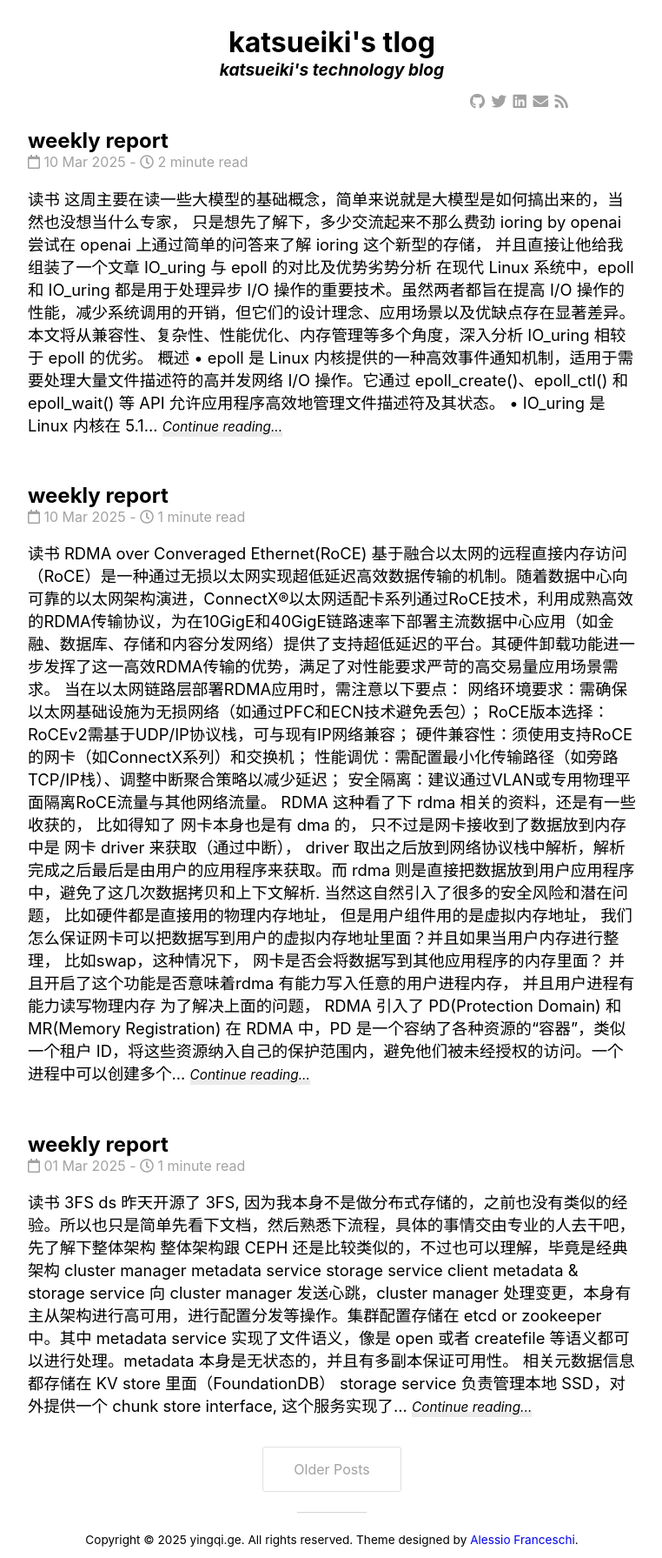
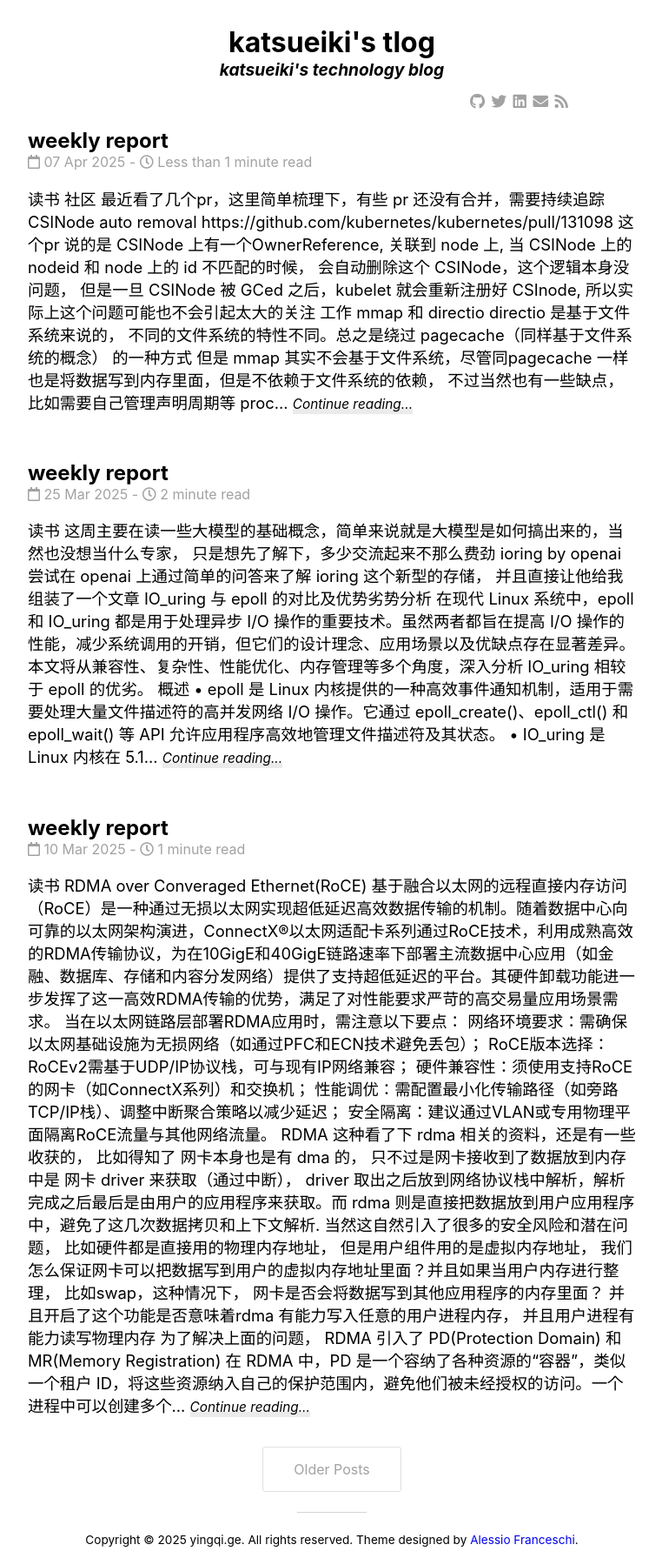
Before and after one commit to mowangdk/mowangdk.github.io, a Jekyll site: the page built from docs/index.html, in a window 1280 px wide. Shown: the whole page at 87% size, without its empty margins (258-1020 px from the left). Built offline with Jekyll 4.4.1, drawn with Linux system fonts in a browser that asks for light colours; nearby versions of some CDN libraries; the list of posts is cut into pages by our own code.

Commit message:
Add new logs

````diff
--- a/docs/_posts/2025-03-25-tech-report.markdown
+++ b/docs/_posts/2025-03-25-tech-report.markdown
@@ -1,7 +1,7 @@
 ---
 layout: post
 title:  "weekly report"
-date:   2025-03-10 22:30:08 +0800
+date:   2025-03-25 22:30:08 +0800
 categories: weeklyreport
 ---
 
--- /dev/null
+++ b/docs/_posts/2025-04-07-tech-report.markdown
@@ -0,0 +1,54 @@
+---
+layout: post
+title:  "weekly report"
+date:   2025-04-07 22:30:08 +0800
+categories: weeklyreport
+---
+
+
+# 读书
+
+# 社区
+
+最近看了几个pr，这里简单梳理下，有些 pr 还没有合并，需要持续追踪
+
+
+### CSINode auto removal
+
+https://github.com/kubernetes/kubernetes/pull/131098
+
+这个pr 说的是 CSINode 上有一个OwnerReference, 关联到 node 上, 当 CSINode 上的 nodeid 和 node 上的 id 不匹配的时候， 会自动删除这个 CSINode，这个逻辑本身没问题， 但是一旦 CSINode 被 GCed 之后，kubelet 就会重新注册好 CSInode, 所以实际上这个问题可能也不会引起太大的关注
+
+
+
+
+# 工作
+
+### mmap 和 directio
+
+directio 是基于文件系统来说的， 不同的文件系统的特性不同。总之是绕过 pagecache（同样基于文件系统的概念） 的一种方式
+但是 mmap 其实不会基于文件系统，尽管同pagecache 一样也是将数据写到内存里面，但是不依赖于文件系统的依赖， 不过当然也有一些缺点，比如需要自己管理声明周期等
+
+### proc process stack
+
+突然跟同事聊起了 proc 下面的stack是怎么获取的进程调用链路，因为这个stack 肯定是某一个cpu核在某个时刻运行的上下文，如果进程出现了卡顿，那么某个核多半会一直卡在某个stack这时候通过 proc 下面的虚拟文件去读取的话就会很容易排查问题，但是如果是多 thread 的情况下， 进程 pid 里面的stack指的是什么，拆了下多半是进程主线程的stack，剩余所有子线程都是在 /proc/pid/task 里面跟踪
+
+
+### containerd tty 泄露
+
+```container 配置
+    stdin: true
+    terminationMessagePath: /dev/termination-log
+    terminationMessagePolicy: File
+    tty: true
+```
+issue: https://github.com/containerd/containerd/issues/11160
+
+存在泄露问题
+
+
+### 查询进程被kill的关联信息
+
+```
+bpftrace -e 'tracepoint:syscalls:sys_enter_kill {if(args->sig==9){printf("process %s:%d send signal%d to pid %d\n", comm, pid, args->sig, args->pid); }}'
+```
````
